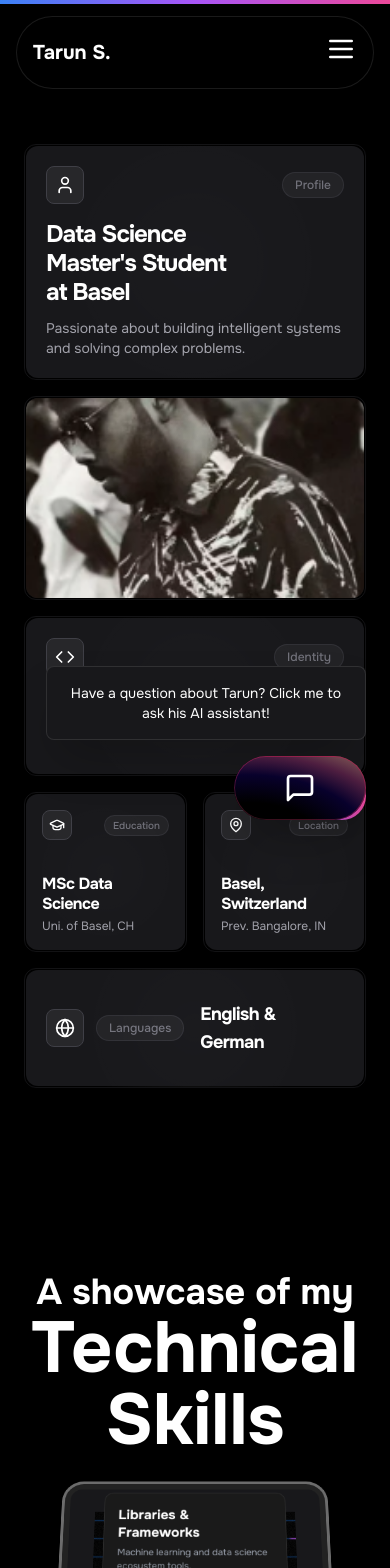
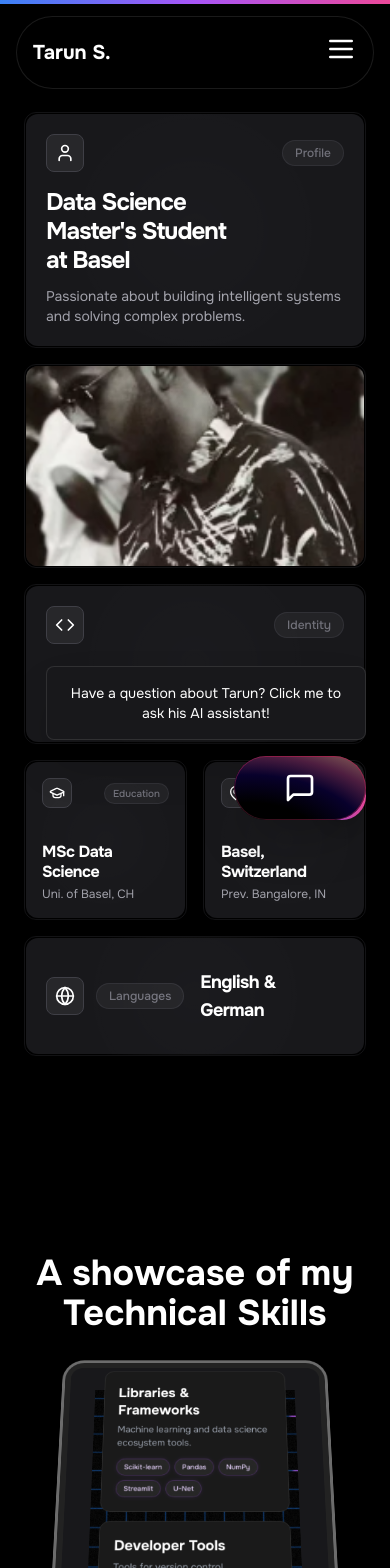
Before and after one commit to tarun-ss/my-portfolio, a Next.js app: page / in a window 390 px wide. Shown: the top 1568 px of the page. Built offline with nearby package versions, Linux system fonts and the light colour scheme.

Commit message:
Update page.tsx

```diff
--- a/src/app/page.tsx
+++ b/src/app/page.tsx
@@ -15,38 +15,32 @@ const ScrollProgress = dynamic(() => import("@/components/ui/scroll-progress").t
 const EmojiReaction = dynamic(() => import("@/components/ui/emoji-reaction").then(mod => mod.EmojiReaction), { ssr: false });
 const KonamiCode = dynamic(() => import("@/components/ui/konami-code").then(mod => mod.KonamiCode), { ssr: false });
 
-
-
-
 export default function HomePage() {
   return (
     <div className="bg-black min-h-screen">
-      <div className="fixed inset-0 -z-20 pointer-events-none bg-black">
-      </div>
+      <div className="fixed inset-0 -z-20 pointer-events-none bg-black" />
       <ScrollProgress />
       <EmojiReaction />
       <KonamiCode />
 
       <div className="relative z-10">
         {/* SECTION 1: BENTO HERO */}
-        <section className="relative pt-32 pb-20 min-h-screen flex items-center justify-center bg-black">
+        <section className="relative pt-24 sm:pt-28 md:pt-32 pb-10 sm:pb-16 md:pb-20 flex items-center justify-center bg-black">
           <div className="relative z-10 w-full max-w-7xl mx-auto p-4 md:p-8">
             <BentoIntro />
           </div>
         </section>
-        {/* SECTIONS WRAPPER */}
+
         <div className="relative bg-black/80 backdrop-blur-sm">
 
-
-
-          {/* SECTION 3: SKILLS */}
+          {/* SECTION 2: SKILLS */}
           <section id="skills" className="scroll-mt-20">
             <ContainerScroll
               titleComponent={
                 <h2 className="text-4xl font-semibold text-white text-center">
                   A showcase of my
                   <br />
-                  <span className="text-7xl md:text-[8rem] font-bold mt-1 leading-none">
+                  <span className="text-4xl sm:text-6xl md:text-[8rem] font-bold mt-1 leading-none">
                     Technical Skills
                   </span>
                 </h2>
@@ -58,12 +52,12 @@ export default function HomePage() {
             </ContainerScroll>
           </section>
 
-          {/* SECTION 4: EXPERIENCE */}
+          {/* SECTION 3: EXPERIENCE */}
           <section id="experience" className="scroll-mt-20">
             <Timeline data={experienceData} />
           </section>
 
-          {/* SECTION 5: PROJECTS */}
+          {/* SECTION 4: PROJECTS */}
           <section id="projects" className="py-20 lg:py-32 scroll-mt-20">
             <div className="container mx-auto px-4">
               <h2 className="text-4xl md:text-7xl font-bold text-white text-center mb-12">
@@ -73,12 +67,11 @@ export default function HomePage() {
             </div>
           </section>
 
-          {/* SECTION 6: CONTACT */}
+          {/* SECTION 5: CONTACT */}
           <section id="contact" className="scroll-mt-20">
             <PremiumContact contactDetails={userContactDetails} />
           </section>
 
-          {/* FOOTER */}
           <footer className="py-12 text-center text-slate-400">
             <p>&copy; {new Date().getFullYear()} Tarun Sathyanarayanan. All Rights Reserved.</p>
           </footer>
```
